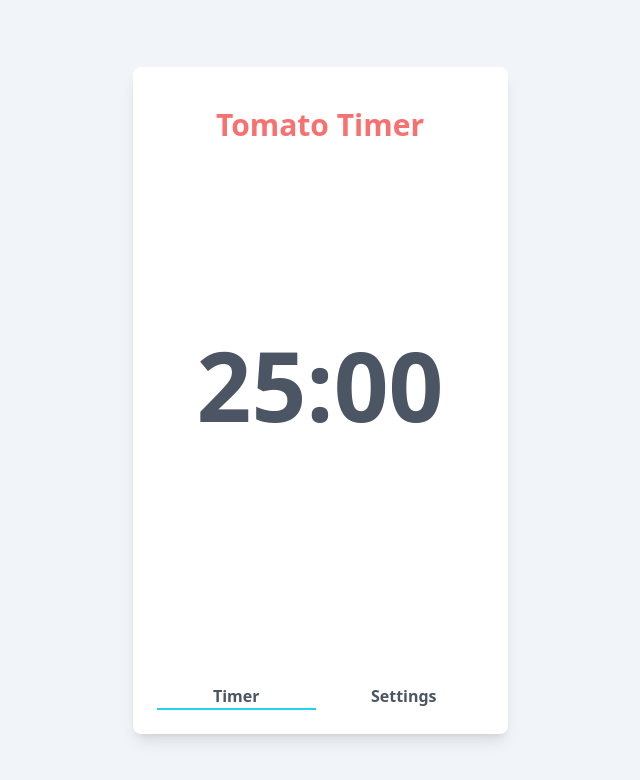
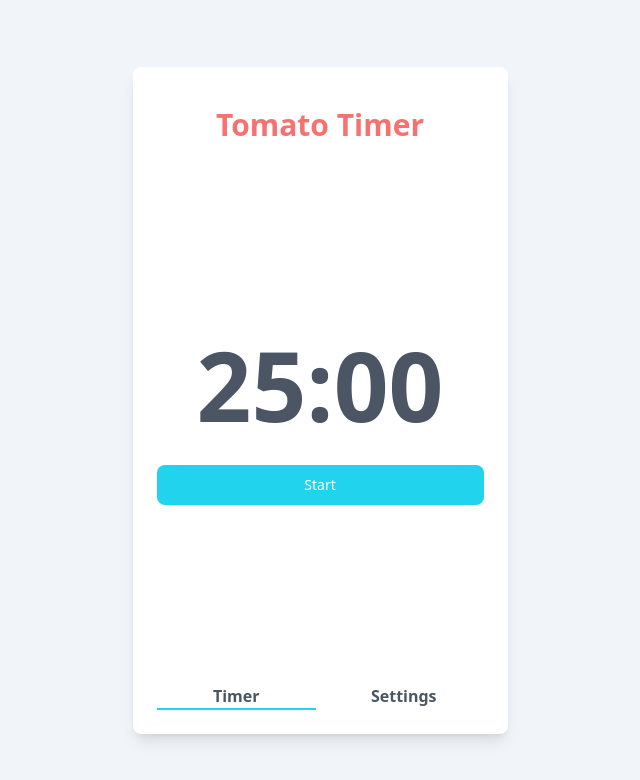
Before and after one commit to wilsonleung/timer-react, a React (Create React App) app: page / in a window 1280 px wide. Shown: the top 780 px of the page, without its empty margins (320-960 px from the left). Built offline with nearby package versions, Linux system fonts and the light colour scheme.

Commit message:
fix tailwind css purge problem on dynamic class name

```diff
--- a/src/components/button/index.tsx
+++ b/src/components/button/index.tsx
@@ -1,10 +1,25 @@
 import React, { ButtonHTMLAttributes, DetailedHTMLProps } from 'react';
 
 function buildClasses(color: string, additionalClasses?: string) {
-  const cssColor = color === 'primary' ? 'cyan' : 'neutral';
+  const cssColors: string[] = [
+    'text-white text-sm leading-6 font-medium py-2 px-3 rounded-lg',
+  ];
 
-  const classes = `bg-${cssColor}-400 hover:bg-${cssColor}-500 active:bg-${cssColor}-300 text-white text-sm leading-6 font-medium py-2 px-3 rounded-lg`;
-  return [classes, additionalClasses].join(' ');
+  if (color === 'primary') {
+    cssColors.push('bg-cyan-400 hover:bg-cyan-500 active:bg-cyan-300 ');
+  }
+
+  if (color === 'secondary') {
+    cssColors.push(
+      'bg-neutral-400 hover:bg-neutral-500 active:bg-neutral-300 '
+    );
+  }
+
+  if (additionalClasses) {
+    cssColors.push(additionalClasses);
+  }
+
+  return cssColors.join(' ');
 }
 
 export interface ButtonProps
```
